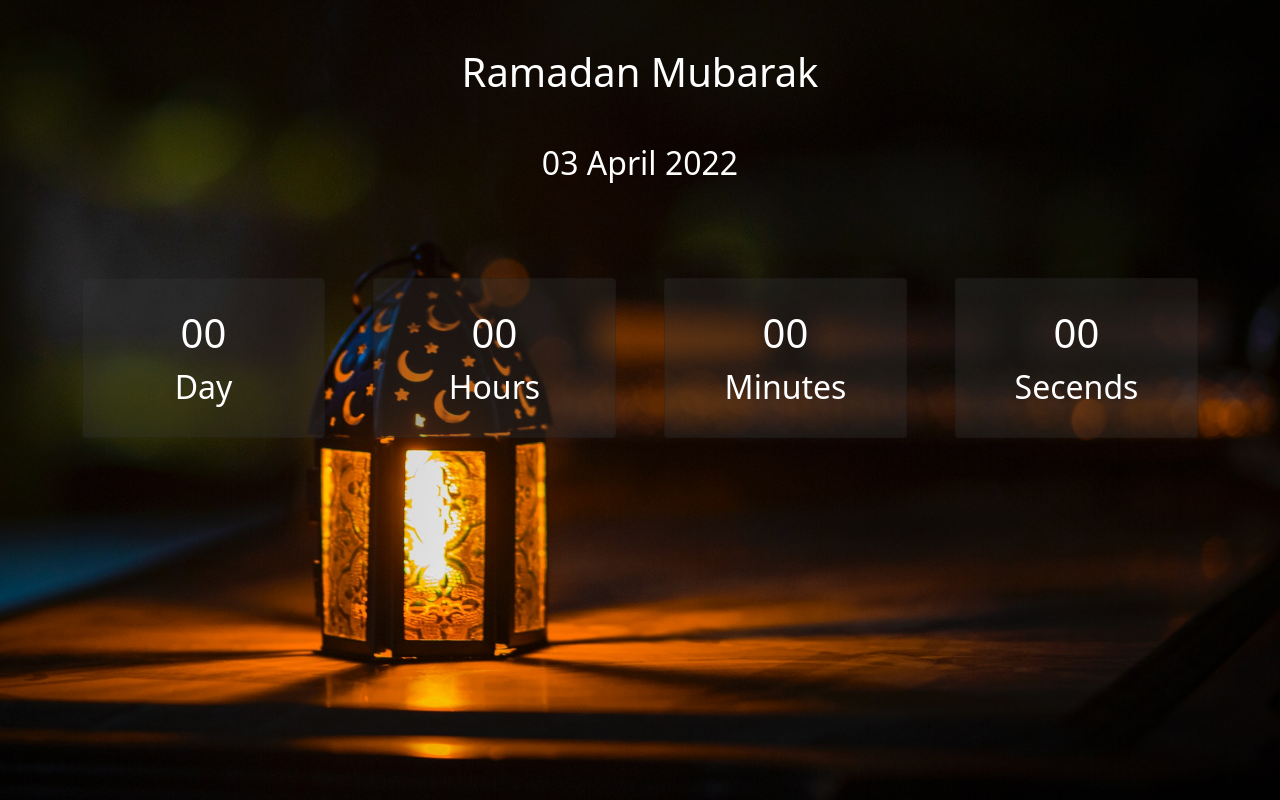
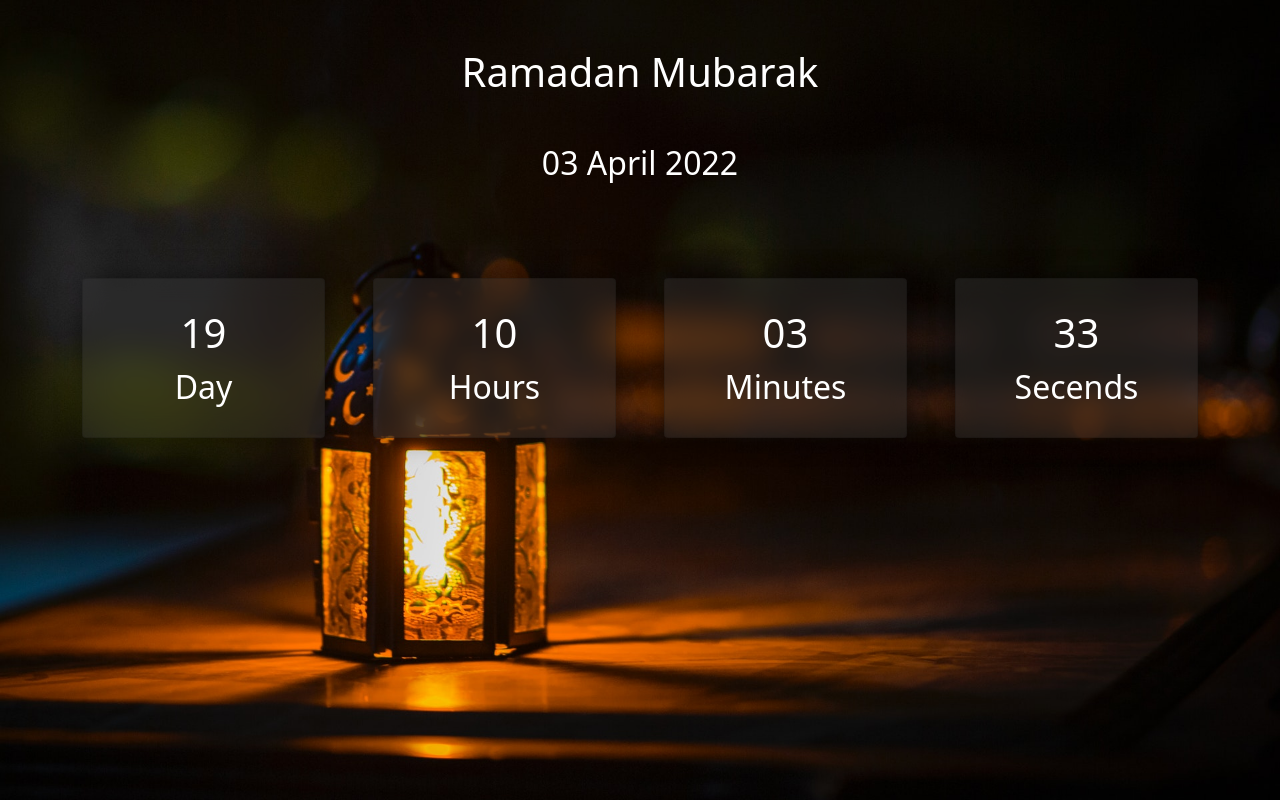
Before and after one commit to MazharulDev/countdown-to-ramadan, a plain HTML site: page index.html in a window 1280 px wide. Drawn offline with nearby package versions, Linux system fonts and the light colour scheme.

Commit message:
script added

```diff
--- a/css/style.css
+++ b/css/style.css
@@ -11,6 +11,8 @@ body{
     background-size: cover;
 }
 .div-bg{
-    background-color: rgba(54, 53, 53, 0.336);
+    background-color: rgba(54, 53, 53, 0.404);
     color: #fff;
+    box-shadow: 0 0 25px rgba(0, 0, 0, 0.5);
+    backdrop-filter: blur(12px);
 }
--- a/index.html
+++ b/index.html
@@ -4,7 +4,8 @@
     <meta charset="UTF-8">
     <meta http-equiv="X-UA-Compatible" content="IE=edge">
     <meta name="viewport" content="width=device-width, initial-scale=1.0">
-    <title>CountDown</title>
+    <title>Ramadan</title>
+    <link rel="shortcut icon" href="img/fav.png" type="image/x-icon">
     <!-- bootstrap link  -->
     <link href="https://cdn.jsdelivr.net/npm/bootstrap@5.1.3/dist/css/bootstrap.min.css" rel="stylesheet" integrity="sha384-1BmE4kWBq78iYhFldvKuhfTAU6auU8tT94WrHftjDbrCEXSU1oBoqyl2QvZ6jIW3" crossorigin="anonymous">
     <!-- css link  -->
@@ -16,7 +17,7 @@
         <h2 class="text-center text-white mt-5">03 April	2022</h2>
 
     <!-- count div  -->
-    <div class="row row-cols-1 row-cols-md-4 g-5 mt-5">
+    <div class="row row-cols-1 row-cols-md-4 g-5 mt-5 countdown">
       <div class="col">
         <div class="card div-bg" style="height: 10rem">
           <span id="day" class="fs-1 text-center mt-4">
--- a/js/app.js
+++ b/js/app.js
@@ -1,2 +1,35 @@
-const date=new Date(2023,1,12,00,00,00)
-console.log(date);
+let day=document.getElementById('day');
+let hours=document.getElementById('hours');
+let min=document.getElementById('min');
+let sec=document.getElementById('sec');
+let endDate=new Date(2022, 4, 3, 00,00);
+let endTime=endDate.getTime();
+
+const countDown=()=>{
+    let todayDate=new Date();
+    let todayTime=todayDate.getTime();
+    let remainingTime=endTime-todayTime;
+    let oneMin=60*1000;
+    let OneHours=60*oneMin;
+    let oneDay=24*OneHours;
+
+    let set=num=>(num<10?`0${num}`:num);
+    if(endTime<todayTime){
+        clearInterval(i);
+        document.querySelector(
+            ".countdown"
+        ).innerHTML=`<h1>Countdown end</h1>`;
+    }else{
+        let dayLeft=Math.floor((remainingTime/oneDay)-30);
+        let hoursLeft=Math.floor((remainingTime%oneDay)/OneHours);
+        let minLeft=Math.floor((remainingTime%OneHours)/oneMin);
+        let secLeft=Math.floor((remainingTime%oneMin)/1000);
+
+        day.textContent=set(dayLeft);
+        hours.textContent=set(hoursLeft);
+        min.textContent=set(minLeft);
+        sec.textContent=set(secLeft);
+    }
+}
+let i=setInterval(countDown,1000);
+countDown()
```
Also changed, not shown: img/fav.png (added).
